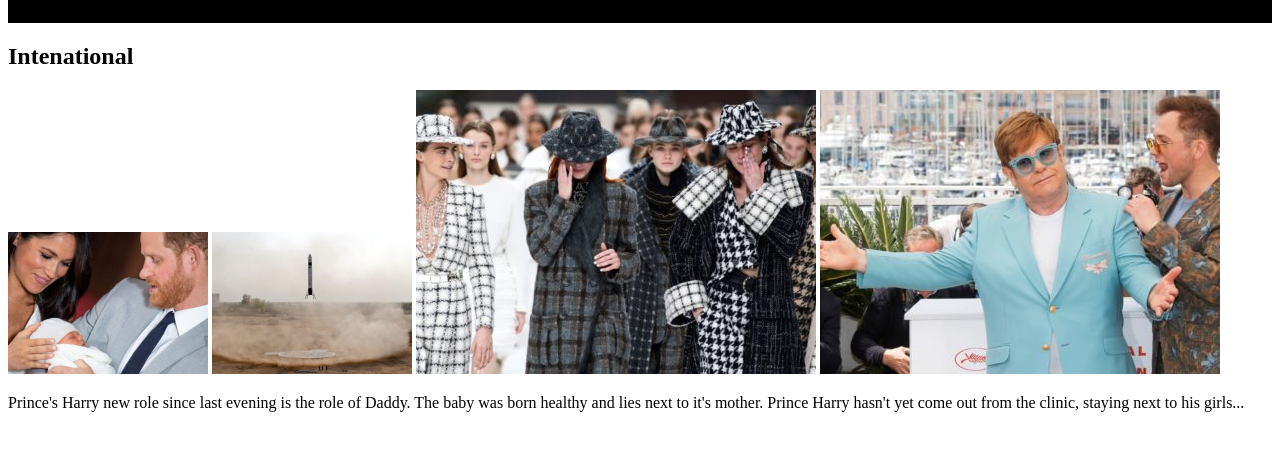
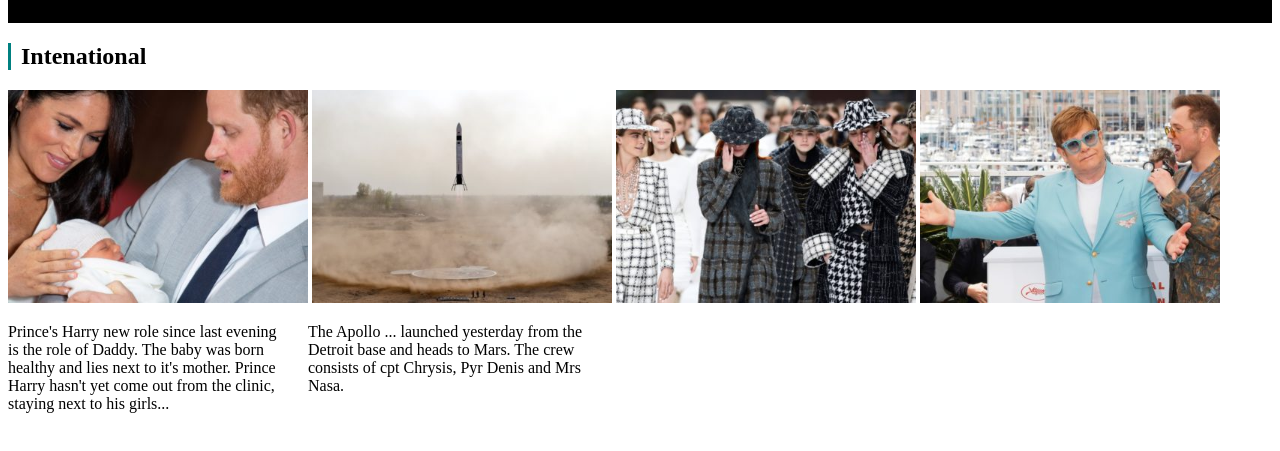
Before and after one commit to 150275/Odyssea-Broadcast, a plain HTML site: page divindex.html in a window 1280 px wide. Shown: the part 85-536 px from the top of the page. Drawn offline with Linux system fonts and the light colour scheme.

Commit message:
styling changes, adding classes

```diff
--- a/css/style.css
+++ b/css/style.css
@@ -32,15 +32,30 @@
     width: 30%;
     padding-left: 10px;
 }
+.international{
+    border-style: none none none solid;
+    border-color: teal;
+    width: 30%;
+    padding-left: 10px;
+}
 .sections{
 
 }
 .sections-img{
-    width:200px;
+    width:300px;
 }
-.text{
-
-    margin: 45px;
+.text-1{
+    border-style:none;
+    text-align: left;
+    position: relative;
+    width: 22%
+}
+.text-2{
+    border-style:none;
+    position: relative; bottom:128px; left:300px;
+    text-align: left;
+    padding-top:0.5%;
+    width: 22%
 }
 a:hover{
     background-color: blue;
--- a/divindex.html
+++ b/divindex.html
@@ -16,19 +16,24 @@
     </div>
     <div class="sections">
         <div>
-            <h2>Intenational</h2>
+            <h2 class="international">Intenational</h2>
             <!--image scaling by class ".sections-img does not work-->
             <img class="sections-img" src="img/international 1.jpg" alt="international 1">
 
             <img class="sections-img" src="img/international 2.jpg" alt="international 2">
-            <img src="img/international 3.jpg" alt="international 3">
-            <img src="img/international 4.jpg" alt="international 4">
-            <p clas="text">Prince's Harry new role since last
+            <img class="sections-img" src="img/international 3.jpg" alt="international 3">
+            <img class="sections-img" src="img/international 4.jpg" alt="international 4">
+            <div class="text-1"><p>Prince's Harry new role since last
                 evening is the role of Daddy.
                 The baby was born healthy and
                 lies next to it's mother. Prince
                 Harry hasn't yet come out from
                 the clinic, staying next to his girls...</p>
+            </div>
+            <div class="text-2"><p>The Apollo ... launched yesterday
+                from the Detroit base and heads
+                to Mars. The crew consists of cpt
+                Chrysis, Pyr Denis and Mrs Nasa.</p></div>
         </div>
     </div>
 
```
